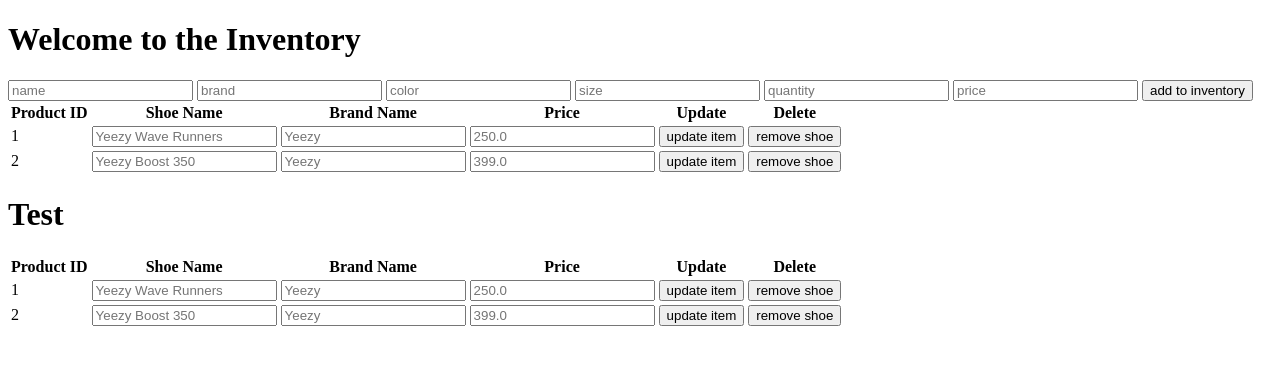
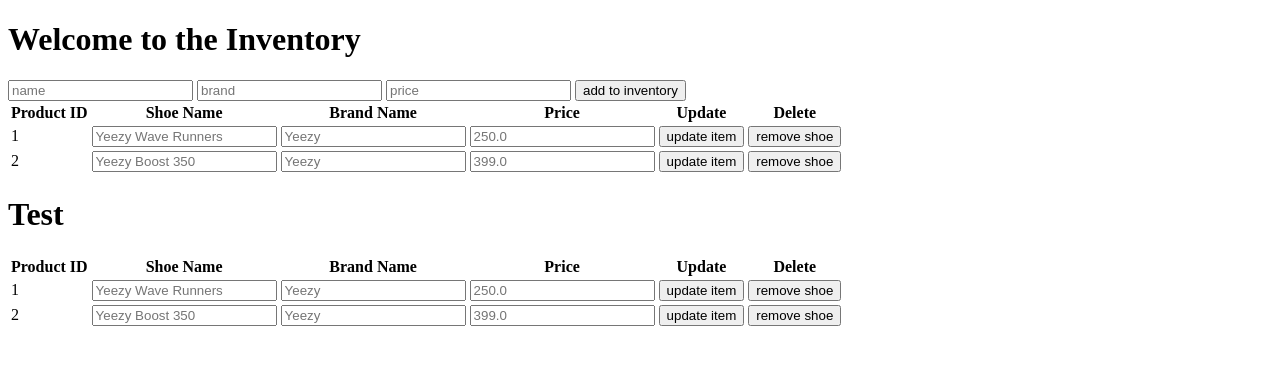
Before and after one commit to mkowusujr/sneakerhead-shoe-estore, a Flask app: page /inventory in a window 1280 px wide. Shown: the top 365 px of the page. Run offline with Flask 2, Linux system fonts and the light colour scheme; data comes from the database, SQL or seed files in the repository; both versions use the stored data as it was after the commit.

Commit message:
adding a new shoe still works

```diff
--- a/website/templates/admin_catalog.html
+++ b/website/templates/admin_catalog.html
@@ -12,9 +12,9 @@
     <form action="/inventory" method="POST">
         <input type="text" name="name" placeholder="name" required>
         <input type="text" name="brand" placeholder="brand" required>
-        <input type="text" name="color" placeholder="color" required>
-        <input type="number" name="size" placeholder="size" required>
-        <input type="number" name="quantity" placeholder="quantity" required>
+        <!-- <input type="text" name="color" placeholder="color" required> -->
+        <!-- <input type="number" name="size" placeholder="size" required> -->
+        <!-- <input type="number" name="quantity" placeholder="quantity" required> -->
         <input type="number" name="price" placeholder="price" required>
         <input type="submit" value="add to inventory">
     </form>
--- a/website/views/admin_catalog_view.py
+++ b/website/views/admin_catalog_view.py
@@ -10,9 +10,9 @@ def add_to_inventory():
     new_shoe = Shoe(
         name = request.form['name'],
         brand = request.form['brand'],
-        color = request.form['color'],
-        size = request.form['size'],
-        quantity = request.form['quantity'],
+        # color = request.form['color'],
+        # size = request.form['size'],
+        # quantity = request.form['quantity'],
         price = request.form['price']
     )
 
```
Also changed, not shown: website/sneakerhead.db.
